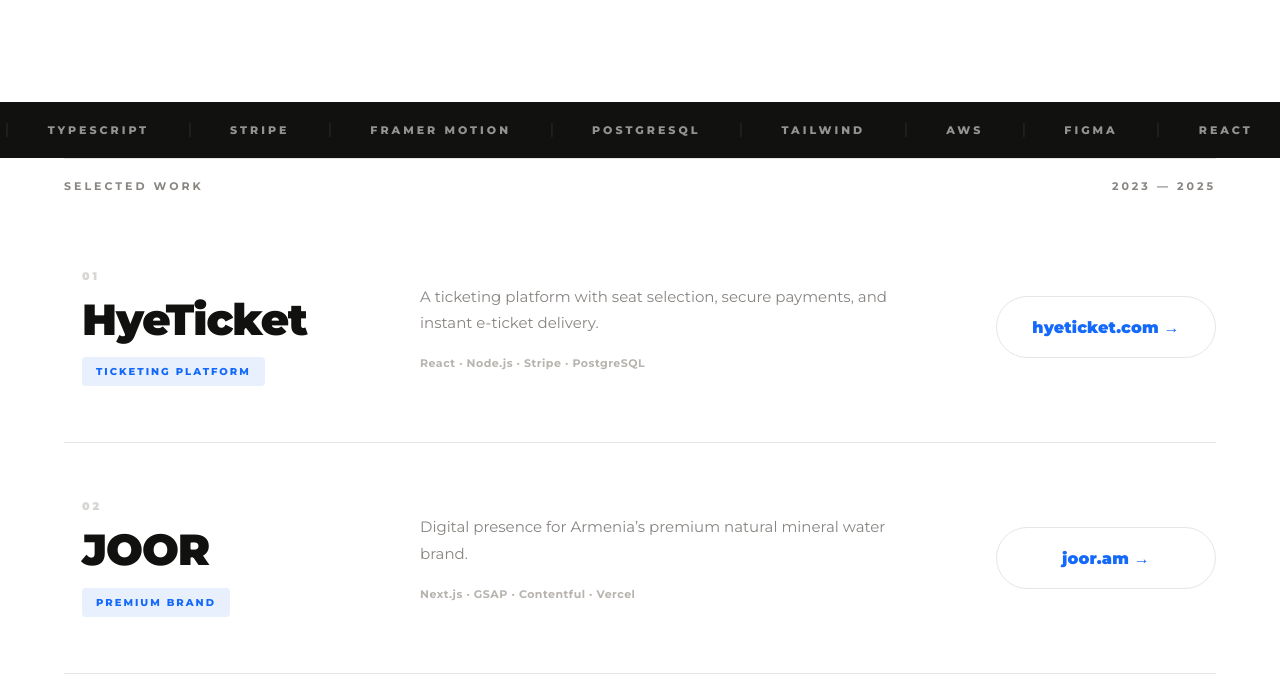
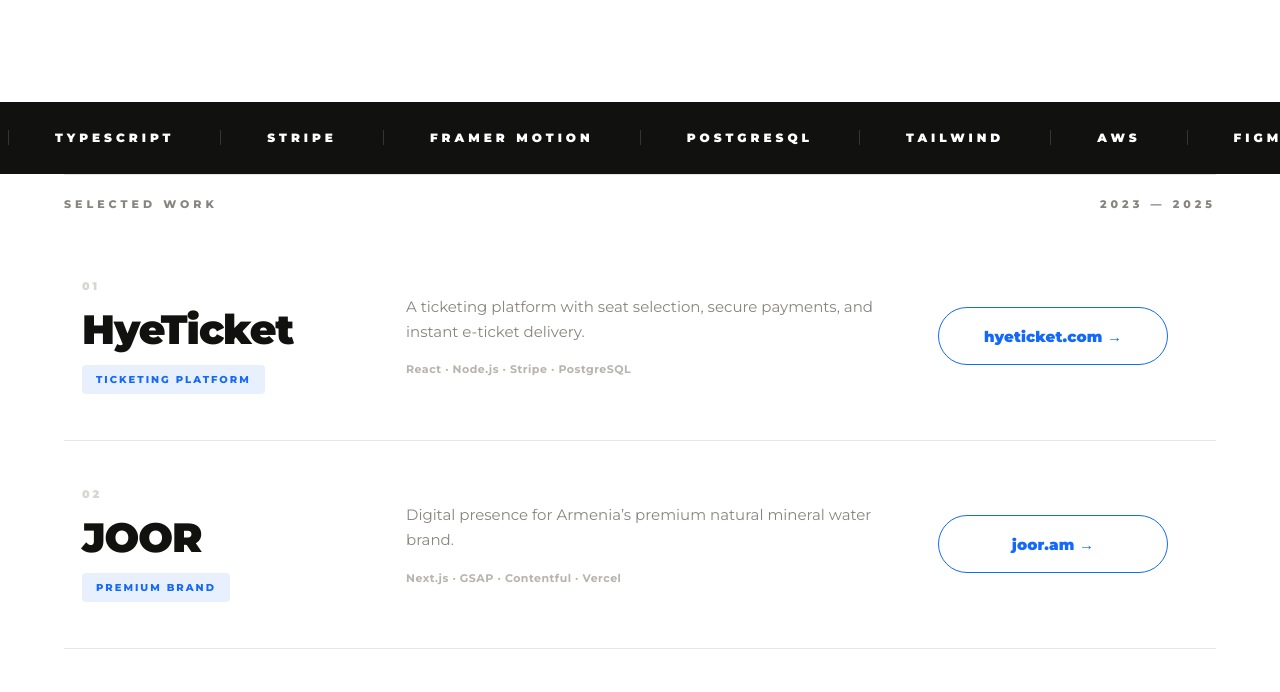
Before and after one commit to leengoes/gouavva, a website: page index.html in a window 1280 px wide. Shown: the part 609-1301 px from the top of the page. Drawn offline with Linux system fonts and the light colour scheme.

Commit message:
Update index.html

```diff
--- a/index.html
+++ b/index.html
@@ -74,12 +74,14 @@
   }
 
   .nav-logo {
-    font-size: 15px;
+    font-size: 19px;
     font-weight: 900;
-    letter-spacing: 4px;
+    font-style: italic;
+    letter-spacing: 5px;
     text-transform: uppercase;
     color: var(--ink);
     white-space: nowrap;
+    transform: skew(-8deg);
   }
 
   .nav-links {
@@ -133,13 +135,13 @@
     display: flex;
     justify-content: space-between;
     align-items: center;
-    padding: 20px 0;
+    padding: 22px 0;
   }
 
   .section-label span {
     font-size: 11px;
-    font-weight: 700;
-    letter-spacing: 3px;
+    font-weight: 800;
+    letter-spacing: 4px;
     text-transform: uppercase;
     color: var(--mid);
   }
@@ -271,11 +273,13 @@
   }
 
   .marquee-wrap {
-    height: 56px;
+    height: 72px;
     background: var(--ink);
     overflow: hidden;
     display: flex;
     align-items: center;
+    border-top: 1px solid var(--ink);
+    border-bottom: 1px solid var(--ink);
   }
 
   .marquee-track {
@@ -286,13 +290,13 @@
   }
 
   .marquee-item {
-    padding: 0 40px;
-    border-right: 1px solid rgba(255,255,255,.12);
-    font-size: 11px;
-    font-weight: 800;
-    letter-spacing: 3px;
+    padding: 0 46px;
+    border-right: 1px solid rgba(255,255,255,.16);
+    font-size: 12px;
+    font-weight: 900;
+    letter-spacing: 4px;
     text-transform: uppercase;
-    color: rgba(255,255,255,.55);
+    color: #ffffff;
   }
 
   @keyframes marquee {
@@ -312,10 +316,10 @@
   .project-row {
     position: relative;
     display: grid;
-    grid-template-columns: minmax(220px, 300px) minmax(360px, 1fr) minmax(220px, 260px);
+    grid-template-columns: 300px minmax(360px, 1fr) 300px;
     align-items: center;
-    gap: 56px;
-    padding: 56px 0;
+    gap: 42px;
+    padding: 46px 0;
     border-bottom: 1px solid var(--ghost);
     overflow: hidden;
     transition: background .25s;
@@ -325,8 +329,8 @@
     content: '';
     position: absolute;
     left: 0;
-    top: 24px;
-    bottom: 24px;
+    top: 22px;
+    bottom: 22px;
     width: 0;
     background: var(--blue);
     border-radius: 99px;
@@ -362,12 +366,11 @@
   }
 
   .project-name {
-    font-size: clamp(38px, 3.4vw, 52px);
+    font-size: clamp(38px, 3.2vw, 50px);
     font-weight: 900;
     line-height: .98;
     color: var(--ink);
     letter-spacing: -1px;
-    word-break: normal;
   }
 
   .project-tag {
@@ -387,16 +390,16 @@
   }
 
   .project-mid {
-    max-width: 580px;
+    max-width: 560px;
     min-width: 0;
   }
 
   .project-desc {
-    margin-bottom: 16px;
+    margin-bottom: 14px;
     font-size: 15px;
     font-weight: 400;
     color: var(--mid);
-    line-height: 1.75;
+    line-height: 1.65;
   }
 
   .project-tech {
@@ -407,30 +410,32 @@
   }
 
   .project-url {
-    justify-self: end;
+    justify-self: start;
+    margin-left: 22px;
+
     display: inline-flex;
     align-items: center;
     justify-content: center;
-    min-width: 220px;
-    height: 62px;
+
+    min-width: 230px;
+    height: 58px;
     padding: 0 28px;
-    border: 1px solid var(--ghost);
+
+    border: 1.5px solid var(--blue);
     border-radius: 999px;
     background: var(--white);
     color: var(--blue);
-    font-size: 16px;
+
+    font-size: 15px;
     font-weight: 900;
     letter-spacing: .1px;
     white-space: nowrap;
+
     transition:
       color .25s ease,
       background .25s ease,
       border-color .25s ease,
       transform .25s ease;
-  }
-
-  .project-row:hover .project-url {
-    border-color: var(--blue);
   }
 
   .project-url:hover {
@@ -441,7 +446,8 @@
   }
 
   .stats-section {
-    padding: 70px 0 70px;
+    padding: 0 0 70px;
+    margin-top: 0;
   }
 
   .stats-grid {
@@ -606,11 +612,13 @@
   .foot-logo {
     display: block;
     margin-bottom: 8px;
-    font-size: 13px;
+    font-size: 18px;
     font-weight: 900;
-    letter-spacing: 4px;
+    font-style: italic;
+    letter-spacing: 5px;
     text-transform: uppercase;
     color: var(--ink);
+    transform: skew(-8deg);
   }
 
   .foot-sub {
@@ -630,7 +638,7 @@
     .project-row {
       grid-template-columns: 1fr;
       gap: 24px;
-      padding: 46px 0;
+      padding: 42px 0;
     }
 
     .project-mid {
@@ -666,6 +674,11 @@
   @media (max-width: 900px) {
     nav {
       padding: 0 24px;
+    }
+
+    .nav-logo {
+      font-size: 17px;
+      letter-spacing: 4px;
     }
 
     .nav-links {
@@ -751,6 +764,16 @@
 
     .btn-primary {
       width: 100%;
+    }
+
+    .marquee-wrap {
+      height: 64px;
+    }
+
+    .marquee-item {
+      padding: 0 32px;
+      font-size: 11px;
+      letter-spacing: 3px;
     }
   }
 </style>
@@ -892,7 +915,7 @@
 
 <section class="stats-section">
   <div class="section-wrap">
-    <hr class="section-divider" style="margin-bottom:60px">
+    <hr class="section-divider" style="margin-bottom:36px">
 
     <div class="stats-grid">
       <div class="stat-item reveal">
@@ -974,7 +997,7 @@
     <span class="foot-sub">Digital Product Studio · Yerevan, Armenia</span>
   </div>
 
-  <span class="foot-copy">© 2025 GOUAVVA</span>
+  <span class="foot-copy">© 2026 GOUAVVA</span>
 </footer>
 
 <script>
```
